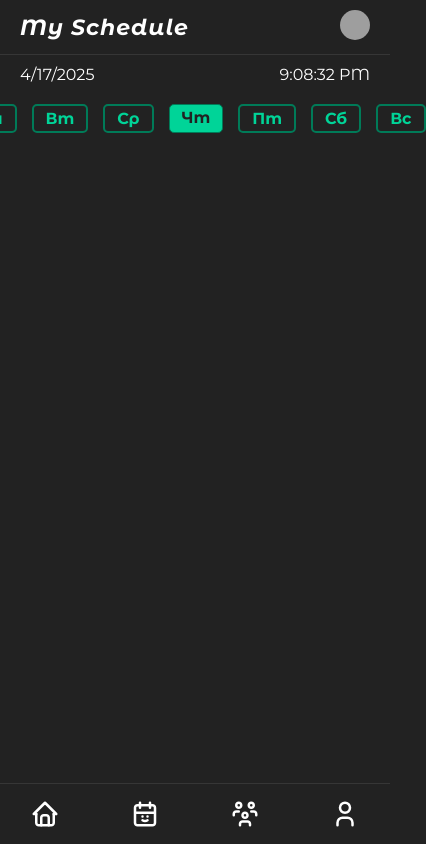
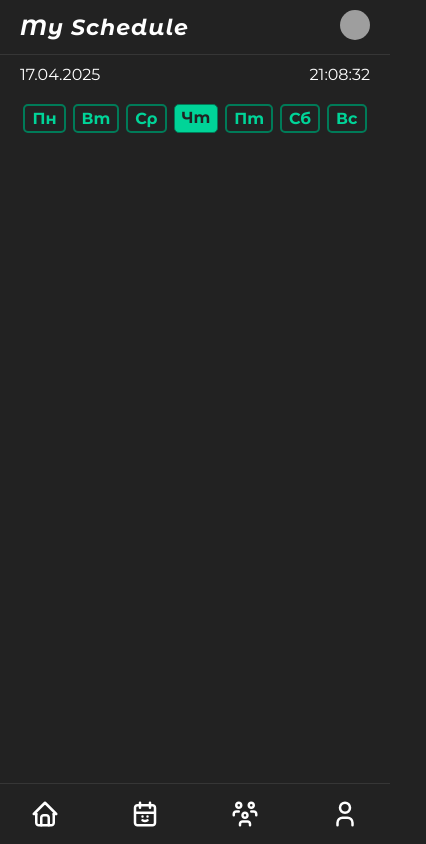
Before and after one commit to Samur000/schedule, a Next.js app: page / in a window 390 px wide. Shown: the whole page, 426 px wide, since content can reach past the window. Built offline with nearby package versions, Linux system fonts and the light colour scheme; grey boxes are pictures that could not be loaded.

Commit message:
to fixed

```diff
--- /dev/null
+++ b/src/app/components/ClassComponent.jsx
@@ -0,0 +1,5 @@
+export default function ClassComponent() {
+	return (
+		<></>
+	)
+}
--- a/src/app/components/WeekDaysComponent.jsx
+++ b/src/app/components/WeekDaysComponent.jsx
@@ -1,17 +1,15 @@
-"use client"
+"use client"; // Добавьте эту директиву в начале файла
 
 import { useState, useEffect } from 'react';
 
 export default function WeekDaysComponent() {
   const [currentDate, setCurrentDate] = useState(new Date());
 
-	// Обновляем дату каждую секунду
   useEffect(() => {
     const timer = setInterval(() => {
       setCurrentDate(new Date());
     }, 1000);
 
-		// Очищаем таймер при размонтировании компонента
     return () => clearInterval(timer);
   }, []);
 
@@ -22,8 +20,8 @@ export default function WeekDaysComponent() {
   return (
     <div className="week-day-container">
       <div className="data-container">
-				<div className="data">{currentDate.toLocaleDateString()}</div>
-				<div className="time">{currentDate.toLocaleTimeString()}</div>
+        <div className="data">{currentDate.toLocaleDateString('ru-RU')}</div>
+        <div className="time">{currentDate.toLocaleTimeString('ru-RU')}</div>
       </div>
       <div className="week-days">
         {days.map((day, index) => (
--- a/src/app/globals.css
+++ b/src/app/globals.css
@@ -131,3 +131,11 @@ footer path{
 .week-day:hover{
 	opacity: .8;
 }
+@media (max-width: 500px) {
+	.week-days{
+		gap: 7px;
+	}
+	.week-day{
+		padding: 3px 7px;
+	}
+ }
```
Lines whose indentation alone changed are shown as unchanged.
